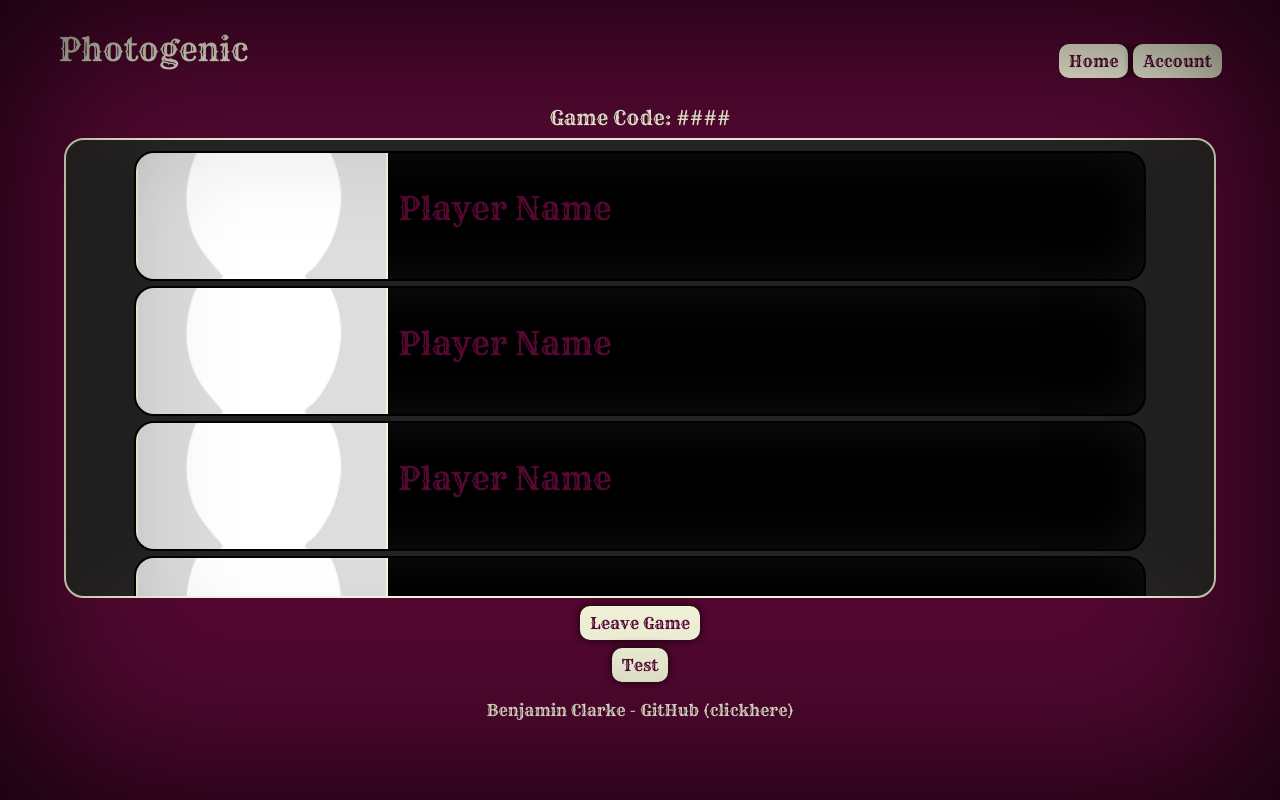
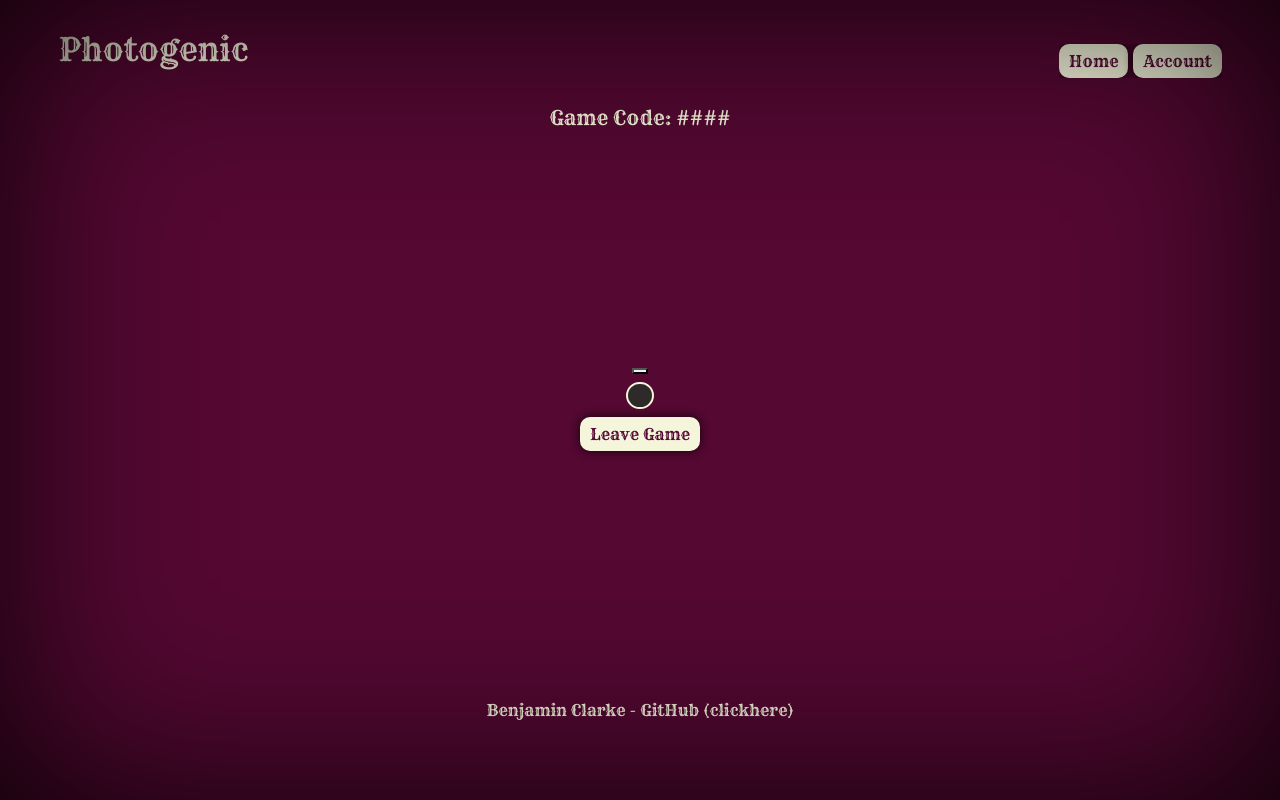
Before and after one commit to Bean080/CS260_Website, a React (Vite) app: page /end in a window 1280 px wide. Built offline with nearby package versions, Linux system fonts and the light colour scheme; a web font is replaced by a local one.

Commit message:
Added fully functional signin. Finished the end screen.

```diff
--- a/src/account/account.jsx
+++ b/src/account/account.jsx
@@ -1,51 +1,120 @@
 import React from "react";
 import "./account.css";
 import {useNavigate} from 'react-router-dom';
+import toast, { Toaster } from 'react-hot-toast';
 
 export function Account({user, setCode, setUser, setHost,  }) {
     const navigate = useNavigate();
-    const [text, setText] = React.useState("")
+    const [userText, setUserText] = React.useState("")
+    const [passwordText, setPassText] = React.useState("")
+
+    class User {
+        constructor(name ="", password="", lastCode="####"){
+        this.name = name;
+        this.password = password;
+        this.lastCode = lastCode;
+        this.profilePhoto = "";
+        }
+    };
+
+    function validCredentials(username, password) {
+        if (username && username.length >= 3) {
+            if (password && password.length >= 8) {
+                return true;
+            }
+            toast.error("Password Invalid (must be at least 8 characters)")
+        }
+        toast.error("Username Invalid (must be at least 3 characters)")
+        return false;
+    }
 
     function login() {
-        localStorage.setItem("user", text);
-        setUser(text);
-        const code = localStorage.getItem("code");
-        setCode(code || "####");
-        setHost(user)
+        if (!validCredentials(userText, passwordText)) {
+            return;
+        }
+        const savedUsers = localStorage.getItem("usersMemory");
+        const usersMemory = savedUsers ? JSON.parse(savedUsers) : [];
+        console.log(usersMemory);
+        for (const account of usersMemory) {
+            if (account.name == userText && account.password == passwordText){
+                console.log(account);
+                localStorage.setItem("user", JSON.stringify(account));
+                setUser(account)
+                toast.success('Signed in')
+                return;
+            }
+        }
+        toast.error('Account Doesn\'t Exist')
     };
+
+    function createAccount() {
+        if (!validCredentials(userText, passwordText)) {
+            return;
+        }
+        const savedUsers = localStorage.getItem("usersMemory");
+        const usersMemory = savedUsers ? JSON.parse(savedUsers) : [];
+
+        for (const account of usersMemory) {
+            if (account.name === userText && account.password === passwordText){
+                toast.error('Signed in')
+                return;
+            }
+        }
+        const account = new User(userText, passwordText, "####")
+        localStorage.setItem("user", JSON.stringify(account));
+        setUser(account);
+        setHost(account.name);
+        usersMemory.push(account);
+        localStorage.setItem("usersMemory", JSON.stringify(usersMemory));
+        toast.success('Created new user');
+        console.log("Created Account");
+    }
 
     function logout() {
         localStorage.removeItem("code");
         localStorage.removeItem("user");
         localStorage.removeItem("host");
-        setUser(null);
+        setUser((new User()));
         setCode("####");
+        toast.success("Logged Out");
     };
 
-    function textChange(e) {
-        setText(e.target.value);
+    function userChange(e) {
+        setUserText(e.target.value);
+    }
+
+    function passChange(e) {
+        setPassText(e.target.value);
     }
 
     function codeUpdate(id) {
         const code = document.getElementById(id).value;
         if (code.length === 4) {
+
+            const savedUsers = localStorage.getItem("usersMemory");
+            const usersMemory = savedUsers ? JSON.parse(savedUsers) : [];
+            const account = usersMemory.find(value => value.name === user.name);
+
             setCode(code || "####");
             localStorage.setItem("code", code);
+            account.lastCode = code;
+            user.lastCode = code;
+
+            localStorage.setItem("user", JSON.stringify(user));
+            localStorage.setItem("usersMemory", JSON.stringify(usersMemory));
         } else {
-            alert("Code must be 4 numbers")
+            toast.error("Code must be 4 numbers")
         }
-        return code;
     };
 
     function host() {
-        if (!user) {
-            alert("Please sign in first");
+        if (!user.name) {
+            toast.error("Please sign in first");
             return;
         }
-        setUser(user)
         codeUpdate("codeInput");
-        setHost(user);
-        localStorage.setItem("host",user);
+        setHost(user.name);
+        localStorage.setItem("host",user.name);
 
         setCode(document.getElementById("codeInput").value);
         navigate("/");
@@ -62,7 +131,7 @@ export function Account({user, setCode, setUser, setHost,  }) {
             codeUpdate("codeInput");
             setHost("Someone New!");
             localStorage.setItem("host","Someone New!");
-            lsetCode(code);
+            setCode(code);
             navigate("/");
         } else {
             alert("Game code doesn't match existing games.")
@@ -70,21 +139,27 @@ export function Account({user, setCode, setUser, setHost,  }) {
     }
 
 
+
+
   return (
     <main id="account">
+        <div><Toaster/></div>
         <div className="center">
-            <div><input id="user" type="text" placeholder="Username" onChange={textChange} required /></div>
-            <div><input id="password" type="password" placeholder="Password" required /></div>
+            <p>Sign In</p>
+            <div><input id="user" type="text" placeholder="Username" onChange={userChange} /></div>
+            <div><input id="password" type="password" placeholder="Password" onChange={passChange} /></div>
             <div>
-                <button className="styled_button" onClick={login}>Submit</button>
-                {user && <button className="styled_button" onClick={logout}>Logout</button>}
+                <button className="styled_button" type="submit" onClick={login}>Submit</button>
+                {!user.name && <button className="styled_button" onClick={createAccount}>Create</button>}
+                {user.name && <button className="styled_button" onClick={logout}>Logout</button>}
             </div>
         </div>
-        <div className="center">
-            <div><input id="codeInput" type="text" placeholder="Code" required /></div>
-            <div><button className="styled_button" onClick={ () => host()}>Host</button>
-            <button className="styled_button" onClick={ () => join()}>Join</button>
-        </div>
+            <div className="center">
+                <p>Create Game</p>
+                <div><input id="codeInput" type="text" placeholder="Code" required /></div>
+                <div><button className="styled_button" onClick={ () => host()}>Host</button>
+                <button className="styled_button" onClick={ () => join()}>Join</button>
+            </div>
         </div>
         <div className="center"></div>
         <div className="center"></div>
--- a/src/app.jsx
+++ b/src/app.jsx
@@ -1,4 +1,4 @@
-import React from 'react';
+import React, { useRef, useEffect } from 'react';
 import 'bootstrap/dist/css/bootstrap.min.css';
 import 'bootstrap/dist/js/bootstrap.bundle.min.js';
 import './app.css';
@@ -9,17 +9,35 @@ import { Game } from './game/game.jsx';
 import { End } from './finish/end.jsx';
 import { Account } from './account/account.jsx';
 
+//localStorage.clear()           //   <-----------------            REMOVE AFTER TESTING
 
 
 export default function App() {
+
+  class User {
+    constructor(name, password, lastCode){
+    this.name = name;
+    this.password = password;
+    this.lastCode = lastCode;
+    this.profilePhoto = "";
+    }
+  };
+
   const [gameCode, setCode] = React.useState(localStorage.getItem("code")||"####");
-  const [user, setUser] = React.useState(localStorage.getItem("user") || null);
+  const [user, setUser] = React.useState((JSON.parse(localStorage.getItem("user"))) || new User('','','####'));
   const [ host, setHost ] = React.useState("Host");
-  const [ players, setPlayers ] = React.useState(user ? [user] : [host]);
+  const [ players, setPlayers ] = React.useState(JSON.parse(localStorage.getItem("saved_players")) || [user.name]);
   const [ status, setStatus] = React.useState("lobby");
-  const [ playerCount, setPlayerCount ] = React.useState(1);
-  const [ playersOut, setOut] = React.useState([]);
+  const [ playerCount, setPlayerCount ] = React.useState(localStorage.getItem("playerCount") || 1);
+  const [ playersOut, setOut] = React.useState(JSON.parse(localStorage.getItem("out")) || []);
 
+  useEffect(() => {
+    localStorage.setItem("saved_players", JSON.stringify(players));
+  },[players]);
+
+  useEffect(() => {
+    localStorage.setItem("out", JSON.stringify(playersOut));
+  },[playersOut]);
 
 
   return (
@@ -28,7 +46,7 @@ export default function App() {
         <div className="vignette"></div>
           <header>
             <nav className="navbar fixed-top navbar-dark">
-              <h1>Photogenic {user && "-"} {user}</h1>
+              <h1>Photogenic {user.name && "-"} {user.name}</h1>
               <menu className="navbar-nav">
                 <li className="nav-item">
                   <NavLink className='nav-link styled_button' to=''>Home</NavLink>
--- a/src/finish/end.jsx
+++ b/src/finish/end.jsx
@@ -10,47 +10,84 @@ export function End( {user, setStatus, setPlayerCount, setPlayers, playerCount,
         console.log("lobby");
 
         setPlayerCount(1);
-        setPlayers([user]);
+        setPlayers([user.name]);
+        setOut([])
         localStorage.removeItem("saved_players")
         localStorage.removeItem("playersOut")
-        localStorage.removeItem("targetMemory")
+        localStorage.removeItem("out")
         localStorage.removeItem("playerCount")
         navigate("/")
     }
 
-    function tester() {
-
-
+    function isOut(num) {
+        for (const player of playersOut){
+            if (player[0] == players[num]) {
+                return true;
+            }
+        }
+        return false;
     }
 
+    function outPhoto(num) {
+        for (const player of playersOut){
+            if (player[0] == players[num]) {
+                return player[1];
+            }
+        }
+        return "photo_placeholder.png";
+    }
+
+    function tester() {
+        outPhoto(1)
+    }
 
 
   return (
     <main className= "end">
+        <button onClick={tester}></button>
         <div id='end'>
-            <div className="player">
-                <img className= "photo" height= "100px" width= "80px" alt= "Player Elimination Photo" src="photo_placeholder.png"></img>
-                <p>Player Name</p>
-            </div>
-            <div className="player">
-                <img className= "photo" height= "100px" width= "80px" alt= "Player Elimination Photo" src="photo_placeholder.png"></img>
-                <p>Player Name</p>
-            </div>
-            <div className="player">
-                <img className= "photo" height= "100px" width= "80px" alt= "Player Elimination Photo" src="photo_placeholder.png"></img>
-                <p>Player Name</p>
-            </div>
-            <div className="player">
-                <img className= "photo" height= "100px" width= "80px" alt= "Player Elimination Photo" src="photo_placeholder.png"></img>
-                <p>Player Name</p>
-            </div>
-            <div className="player">
-                <img className= "photo" height= "100px" width= "80px" alt= "Player Elimination Photo" src="photo_placeholder.png"></img>
-                <p>Player Name</p>
-            </div>
+            {isOut(0) && <div className="player">
+                <img className= "photo" height= "100px" width= "80px" alt= "Player Elimination Photo" src={outPhoto(0)}></img>
+                <p>{players[0]}</p>
+            </div>}
+            {isOut(1) && <div className="player">
+                <img className= "photo" height= "100px" width= "80px" alt= "Player Elimination Photo" src={outPhoto(1)}></img>
+                <p>{players[1]}</p>
+            </div>}
+            {isOut(2) && <div className="player">
+                <img className= "photo" height= "100px" width= "80px" alt= "Player Elimination Photo" src={outPhoto(2)}></img>
+                <p>{players[2]}</p>
+            </div>}
+            {isOut(3) && <div className="player">
+                <img className= "photo" height= "100px" width= "80px" alt= "Player Elimination Photo" src={outPhoto(3)}></img>
+                <p>{players[3]}</p>
+            </div>}
+            {isOut(4) && <div className="player">
+                <img className= "photo" height= "100px" width= "80px" alt= "Player Elimination Photo" src={outPhoto(4)}></img>
+                <p>{players[4]}</p>
+            </div>}
+            {isOut(5) && <div className="player">
+                <img className= "photo" height= "100px" width= "80px" alt= "Player Elimination Photo" src={outPhoto(5)}></img>
+                <p>{players[5]}</p>
+            </div>}
+            {isOut(6) && <div className="player">
+                <img className= "photo" height= "100px" width= "80px" alt= "Player Elimination Photo" src={outPhoto(6)}></img>
+                <p>{players[6]}</p>
+            </div>}
+            {isOut(7) && <div className="player">
+                <img className= "photo" height= "100px" width= "80px" alt= "Player Elimination Photo" src={outPhoto(7)}></img>
+                <p>{players[7]}</p>
+            </div>}
+            {isOut(8) && <div className="player">
+                <img className= "photo" height= "100px" width= "80px" alt= "Player Elimination Photo" src={outPhoto(8)}></img>
+                <p>{players[8]}</p>
+            </div>}
+            {isOut(9) && <div className="player">
+                <img className= "photo" height= "100px" width= "80px" alt= "Player Elimination Photo" src={outPhoto(9)}></img>
+                <p>{players[9]}</p>
+            </div>}
         </div>
         <button className="styled_button"  onClick={() => end()}>Leave Game</button>
-        <button className="styled_button"  onClick={() => tester()}>Test</button>
     </main>
   );
 }
--- a/src/game/game.jsx
+++ b/src/game/game.jsx
@@ -9,14 +9,8 @@ export function Game({user , setStatus , setPlayerCount , setPlayers , playerCou
     const [cameraOn, setCamera] = React.useState(false);
     const [dropdown, setDropdown] = React.useState("hide_dropdown")
     const navigate = useNavigate();
-    const savedData = localStorage.getItem("saved_players");
-    const playersMemory = savedData ? JSON.parse(savedData) : [];
     const [targetList, setTargetList] = React.useState([])
     const [target, setTarget] = React.useState(localStorage.getItem("target") || null)
-
-    useEffect(() => {
-            if (target == user) end();
-    }, [target])
 
     useEffect(() => {
         const savedOrder = localStorage.getItem("targetMemory");
@@ -35,7 +29,8 @@ export function Game({user , setStatus , setPlayerCount , setPlayers , playerCou
         currentOrder.forEach(p => circle.add(p));
         circle.tail.next = circle.head;
 
-        const myTarget = circle.targetOf(user);
+        console.log(user)
+        const myTarget = circle.targetOf(user.name);
         setTarget(myTarget);
         localStorage.setItem("target", myTarget);
     }, [user, players]);
@@ -86,7 +81,6 @@ export function Game({user , setStatus , setPlayerCount , setPlayers , playerCou
             context.drawImage(video, 0, 0, canvas.width, canvas.height);
 
             const imageData = canvas.toDataURL('image/png');
-            localStorage.setItem("photo", imageData);
             setImage(imageData);
             confirmOut(imageData);
             out(imageData);
@@ -106,7 +100,7 @@ export function Game({user , setStatus , setPlayerCount , setPlayers , playerCou
                 minHeight: "40vh",
             },}
         );
-        takeOutPlayer(target)
+        takeOutPlayer(target, takenPhoto)
     };
 
     function confirmOut(takenPhoto){
@@ -123,19 +117,22 @@ export function Game({user , setStatus , setPlayerCount , setPlayers , playerCou
 
     };
 
-    function takeOutPlayer(playerOut){
+    function takeOutPlayer(playerOut, photo){
         const orderData = JSON.parse(localStorage.getItem("targetMemory"));
         const circle = new LinkedList();
         orderData.forEach(p => circle.add(p));
         circle.tail.next = circle.head;
         circle.remove(playerOut);
-        const nextTarget = circle.targetOf(user);
+        console.log(user)
+        const nextTarget = circle.targetOf(user.name);
 
         const newArray = circle.toArray();
         localStorage.setItem("targetMemory", JSON.stringify(newArray));
         localStorage.setItem("target", nextTarget);
         setTarget(nextTarget);
-        setOut([...playersOut, playerOut]);
+        const pair = [playerOut, photo]
+        setOut([...playersOut, pair]);
+        localStorage.setItem("out", JSON.stringify(playersOut));
     }
 
     //target
@@ -148,28 +145,26 @@ export function Game({user , setStatus , setPlayerCount , setPlayers , playerCou
     }
 
     function test() {
-
-        //console.log(game.circle.str())
-        //console.log(targetList)
-        //console.log(targetMemory)
-        takeOutPlayer(target)
-        //console.log()
+        const photo = "camera_placeholder.jpg"
+        takeOutPlayer(target, photo);
     }
 
-
+    useEffect(() => {
+            if (target == user.name && playersOut.length == playerCount-1) end();
+    }, [target])
 
     return (
         <main id='game'>
             <div><Toaster position="center"/></div>
             <div className="dropdown">
-                <button onClick={() => test()}>Test</button>
+                <button className="styled_button" onClick={() => test()}>Test</button>
                 <button className="styled_button drop_button" type="button" onClick={() => showTarget()}>
                     View Target
                 </button>
 
                 <div className={`${dropdown} dropdown_content`}>
                     <img alt="Photo of Target" src="photo_placeholder.png" className="target_picture"></img>
-                    <h3>{target}</h3>
+                    <h3>{target != user ? target : null}</h3>
                 </div>
             </div>
 
--- a/src/start/lobby.jsx
+++ b/src/start/lobby.jsx
@@ -15,9 +15,6 @@ export function Lobby({user , setStatus , setPlayerCount , setPlayers , playerCo
     }
 
     function join() {
-        console.log(status)
-        console.log(playerCount)
-
         if (status === "lobby") {
             if (playerCount < 8) {
                 let added = false;
@@ -25,11 +22,14 @@ export function Lobby({user , setStatus , setPlayerCount , setPlayers , playerCo
                     const num = Math.floor(Math.random() * testPlayers.length);
                     let player = testPlayers[num];
                     if (!playersMemory.includes(player)) {
-                    setPlayerCount(playerCount+1)
-                    localStorage.setItem("playerCount", playerCount);
-                    players.push(player)
-                    localStorage.setItem("saved_players", JSON.stringify(players));
-                    setPlayers(players)
+                        const nextCount = parseInt(playerCount)+1;
+                        const nextPlayers = [...players, player];
+
+                        setPlayerCount(nextCount)
+                        setPlayers(nextPlayers)
+
+                        localStorage.setItem("playerCount", nextCount);
+
                         added = true;
                     }
                 }
@@ -45,10 +45,9 @@ export function Lobby({user , setStatus , setPlayerCount , setPlayers , playerCo
     }
 
     function lobbyTest() {
-        console.log(host)
         console.log(playerCount);
         join()
-        console.log(playersMemory);
+        console.log(playerCount);
     }
 
     function removePlayer(playerLeaving) {
@@ -61,46 +60,51 @@ export function Lobby({user , setStatus , setPlayerCount , setPlayers , playerCo
     }
 
 
+
+
+
+
+
   return (
     <main id="lobby">
         <div className= "players">
             {joined(2) && <div className="player">
                 <img className= "photo" alt= "Player1" src="photo_placeholder.png"></img>
-                <b>Player2 - {playersMemory[1]}</b>
+                <b>Player2 - {players[1]}</b>
             </div>}
             {joined(3) && <div className="player">
                 <img className= "photo" width= "80px" alt= "Player1" src="photo_placeholder.png"></img>
-                <b>Player3 - {playersMemory[2]}</b>
+                <b>Player3 - {players[2]}</b>
             </div>}
             {joined(4) && <div className="player">
                 <img className= "photo" width= "80px" alt= "Player1" src="photo_placeholder.png"></img>
-                <b>Player4 - {playersMemory[3]}</b>
+                <b>Player4 - {players[3]}</b>
             </div>}
             {joined(5) && <div className="player">
                 <img className= "photo" width= "80px" alt= "Player1" src="photo_placeholder.png"></img>
-                <b>Player5 - {playersMemory[4]}</b>
+                <b>Player5 - {players[4]}</b>
             </div>}
             {joined(6) && <div className="player">
                 <img className= "photo" width= "80px" alt= "Player1" src="photo_placeholder.png"></img>
-                <b>Player6 - {playersMemory[5]}</b>
+                <b>Player6 - {players[5]}</b>
             </div>}
             {joined(7) && <div className="player">
                 <img className= "photo" width= "80px" alt= "Player1" src="photo_placeholder.png"></img>
-                <b>Player7 - {playersMemory[6]}</b>
+                <b>Player7 - {players[6]}</b>
             </div>}
             {joined(8) && <div className="player">
                 <img className= "photo" width= "80px" alt= "Player1" src="photo_placeholder.png"></img>
-                <b>Player8 - {playersMemory[7]}</b>
+                <b>Player8 - {players[7]}</b>
             </div>}
             <div className="player">
                 <img className= "photo" width= "80px" alt= "Host"src="photo_placeholder.png"></img>
-                <b>(YOU) {user}</b>
-                <label htmlFor="file-upload" className="file_upload">Upload Photo</label>
-                <input id="file-upload" type="file"></input>
+                <b>(YOU) {user.name}</b>
+                <label htmlFor="file-upload" className="file_upload" >Upload Photo</label>
+                <input id="file-upload" type="file" accept="image/*"></input>
             </div>
         </div>
         <div>
-            {user && <button type= "button" className="styled_button start_button" onClick={() => play()}>Start Game</button>}
+            {user.name && <button type= "button" className="styled_button start_button" onClick={() => play()}>Start Game</button>}
         </div>
         <button className="styled_button test" onClick={() => lobbyTest()}>Add Player (test)</button>
         <div hidden className="foot">
```
Also changed, not shown: src/game/delete.txt (added). Lines whose indentation alone changed are shown as unchanged.
